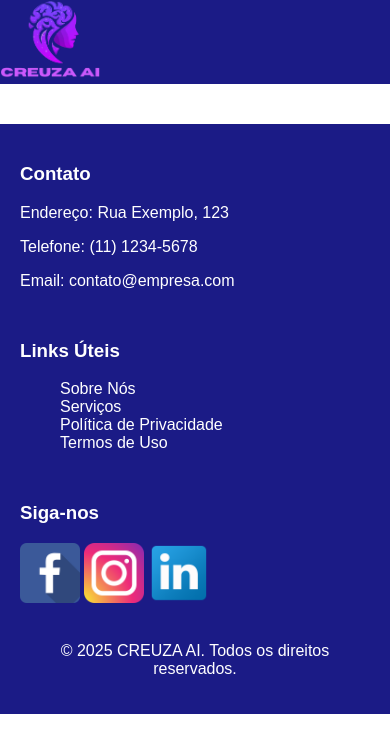
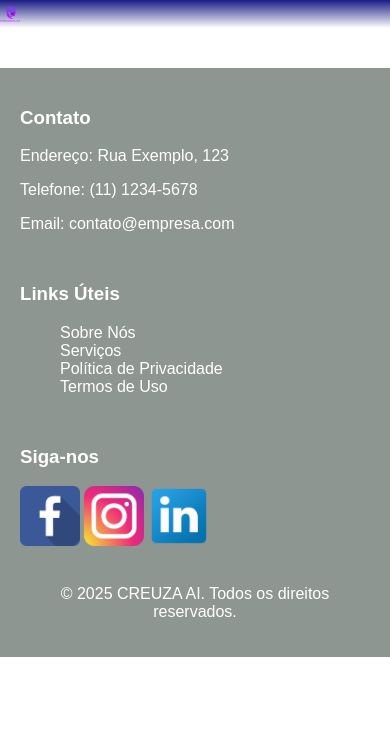
Before and after one commit to ivano-lab/creuza-site, a plain HTML site: page index.html in a window 390 px wide. Drawn offline with Linux system fonts and the light colour scheme.

Commit message:
colors fixed

```diff
--- a/styles/styles.css
+++ b/styles/styles.css
@@ -8,7 +8,7 @@ body {
 }
 
 header {
-  background-color: #1b1b86;
+  background: linear-gradient(to bottom, #1b1b86, #ffffff);
   color: white;
   padding: 0px;
 }
@@ -27,7 +27,7 @@ main {
 }
 
 footer {
-  background-color: #1b1b86;
+  background-color: #8d9690;
   color: #fff;
   padding: 20px;
 }
@@ -65,7 +65,7 @@ ul {
   }
 
   img {
-    width: 100px;
+    width: 100%;
   }
 
 
```
